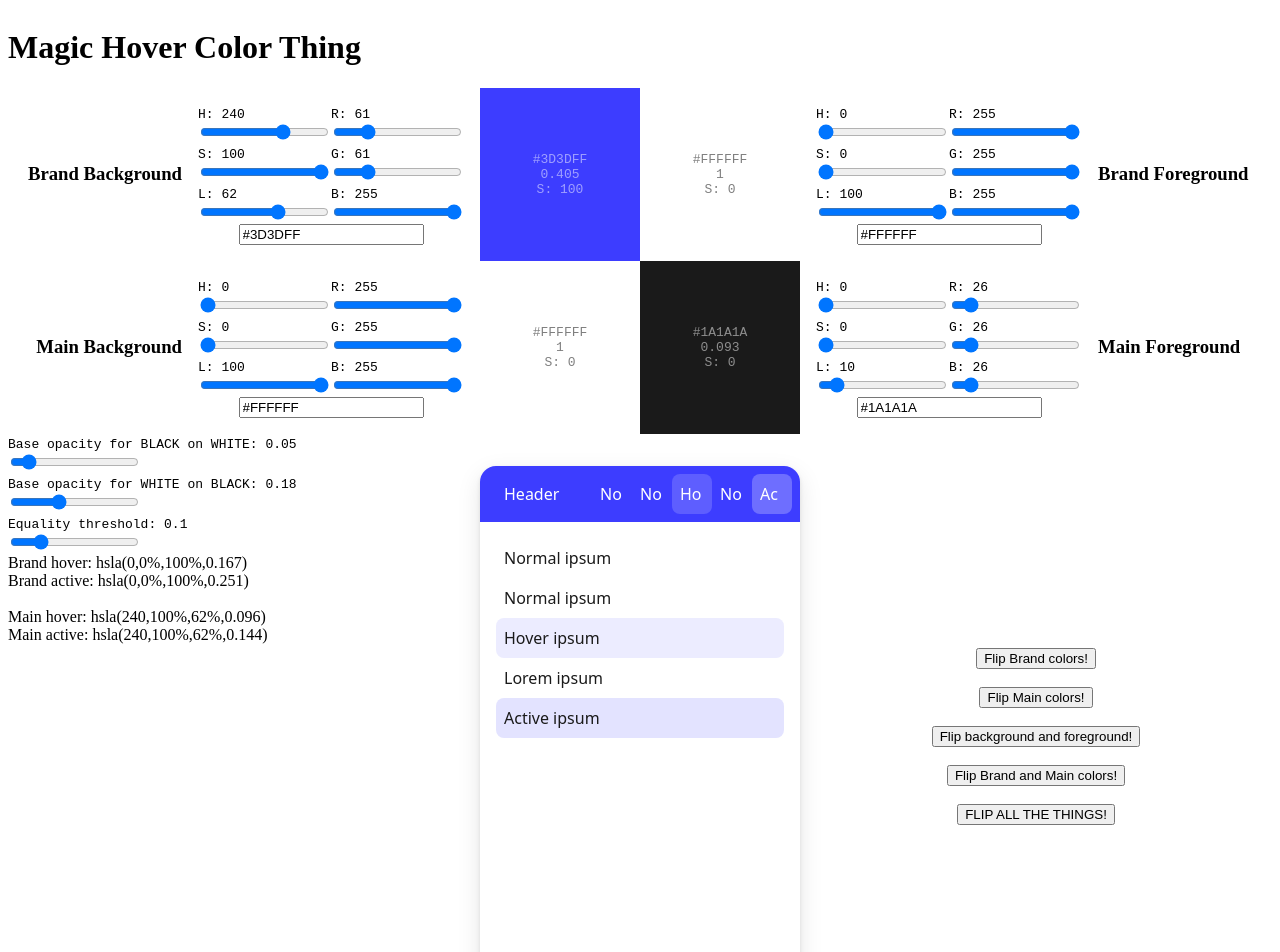
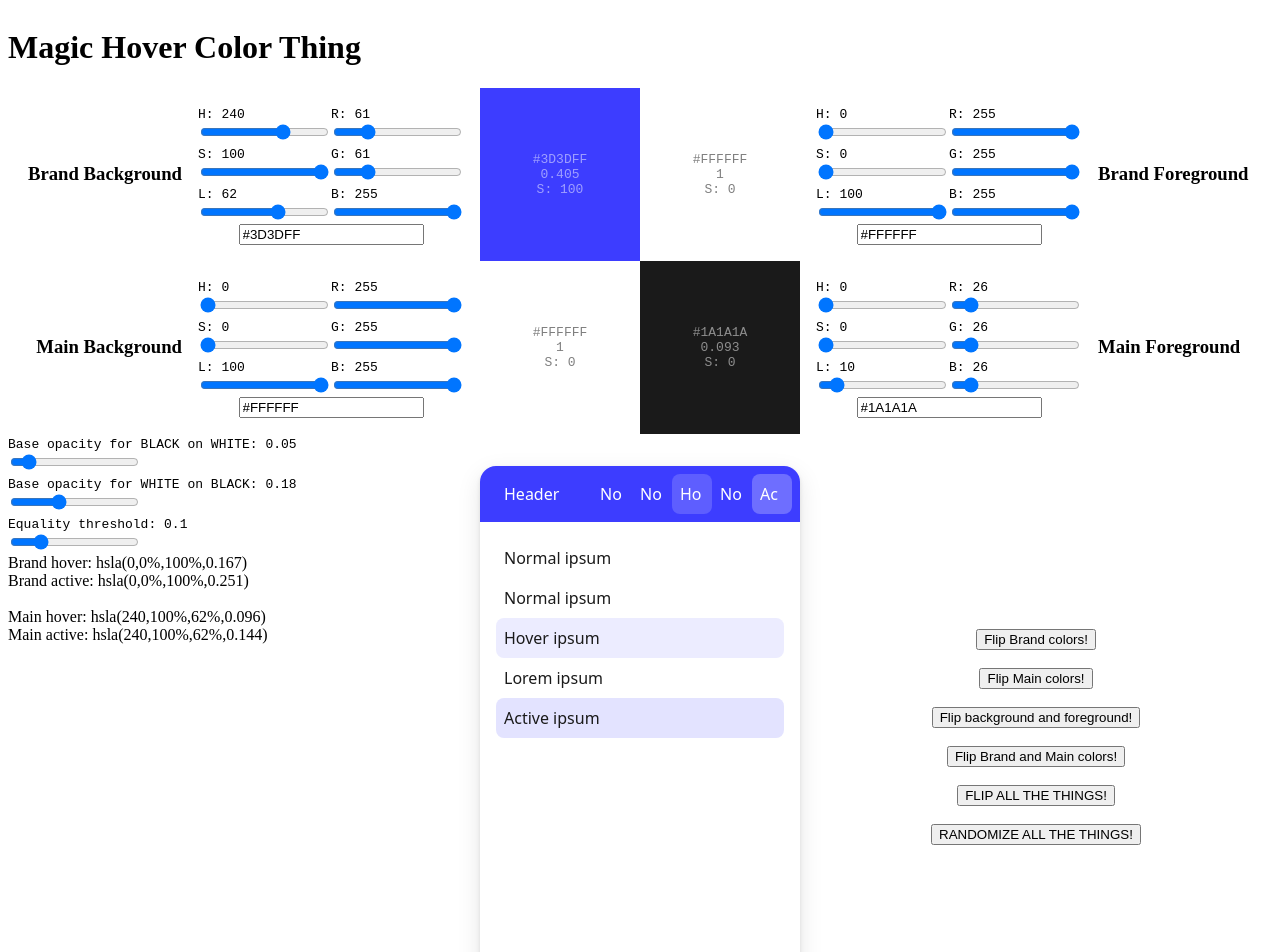
Before and after one commit to jkelstrup/hover-color, a React (Create React App) app: page / in a window 1280 px wide. Shown: the top 952 px of the page. Built offline with nearby package versions, Linux system fonts and the light colour scheme.

Commit message:
random colors button

```diff
--- a/src/App.js
+++ b/src/App.js
@@ -1,5 +1,5 @@
 import { useState, useEffect } from 'react';
-import colortools, { createColor } from './colortools';
+import colortools, { createColor, redefine } from './colortools';
 import styled from 'styled-components/macro';
 
 const Row = styled.div`
@@ -257,6 +257,28 @@ export default function App() {
     setBrandBg(tmpMainFg)
   }
 
+  function randomInt(min, max) {
+    min = Math.ceil(min);
+    max = Math.floor(max);
+    return Math.floor(Math.random() * (max - min + 1) + min); //The maximum is inclusive and the minimum is inclusive
+  }
+
+  function randomColors() {
+    // Please ignore the implementation of this unimportant but fun – and functioning – function.
+    let tmpMainFg = createColor();
+    tmpMainFg = redefine(tmpMainFg,{s: Math.round(tmpMainFg.s/5)});
+    setMainFg(tmpMainFg);
+
+    let tmpMainBg = createColor();
+    tmpMainBg = redefine(tmpMainBg,{s: Math.round(tmpMainBg.s/20)});
+    setMainBg(redefine(tmpMainBg,{l: (tmpMainFg.l+randomInt(40,60))%100}));
+
+    let tmpBrandFg = createColor();
+    setBrandFg(tmpBrandFg);
+    let tmpBrandBg = createColor();
+    setBrandBg(redefine(tmpBrandBg,{l: (tmpBrandFg.l+randomInt(40,60))%100}));
+  }
+
   function pureMagic(fgPLight,bgPLight,bonwOpacity,wonbOpacity) {
     const BLACK_ON_WHITE_OPACITY = bonwOpacity;
     const WHITE_ON_BLACK_OPACITY = wonbOpacity;
@@ -393,6 +415,7 @@ export default function App() {
             <button onClick={() => flipBackgroundForeground()}>Flip background and foreground!</button><br/>
             <button onClick={() => flipBrandMain()}>Flip Brand and Main colors!</button><br/>
             <button onClick={() => {flipAllTheThings()}}>FLIP ALL THE THINGS!</button><br/>
+            <button onClick={() => {randomColors()}}>RANDOMIZE ALL THE THINGS!</button><br/>
           </div>
         </Row>
       </Col>
```
